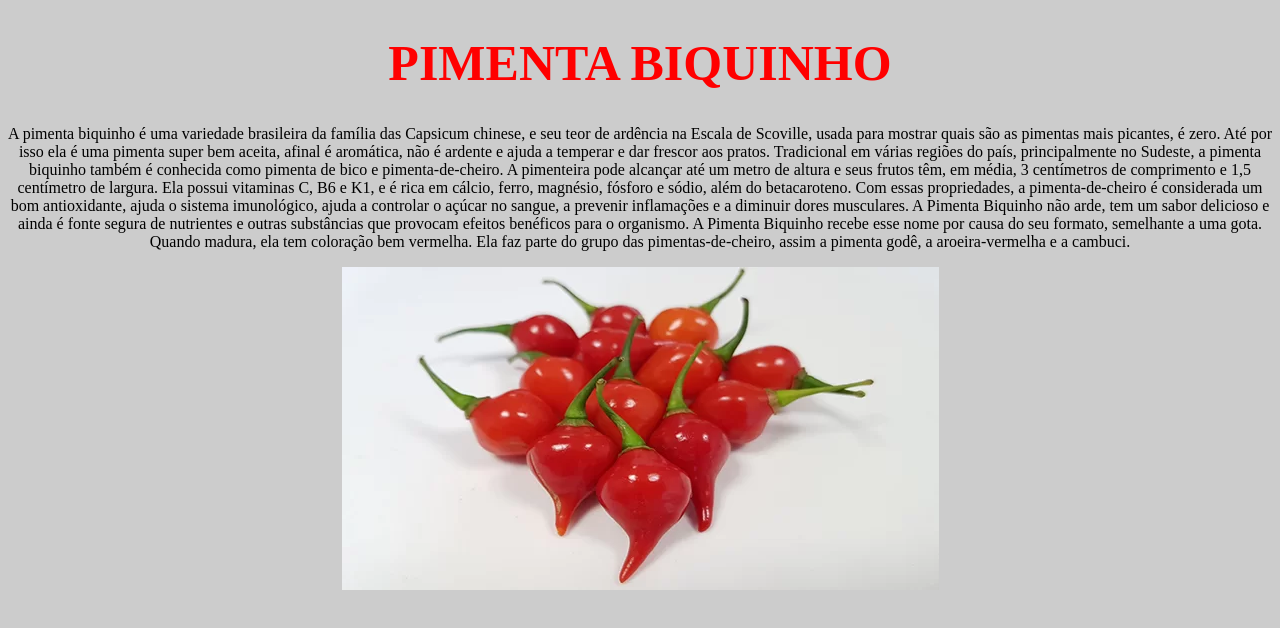
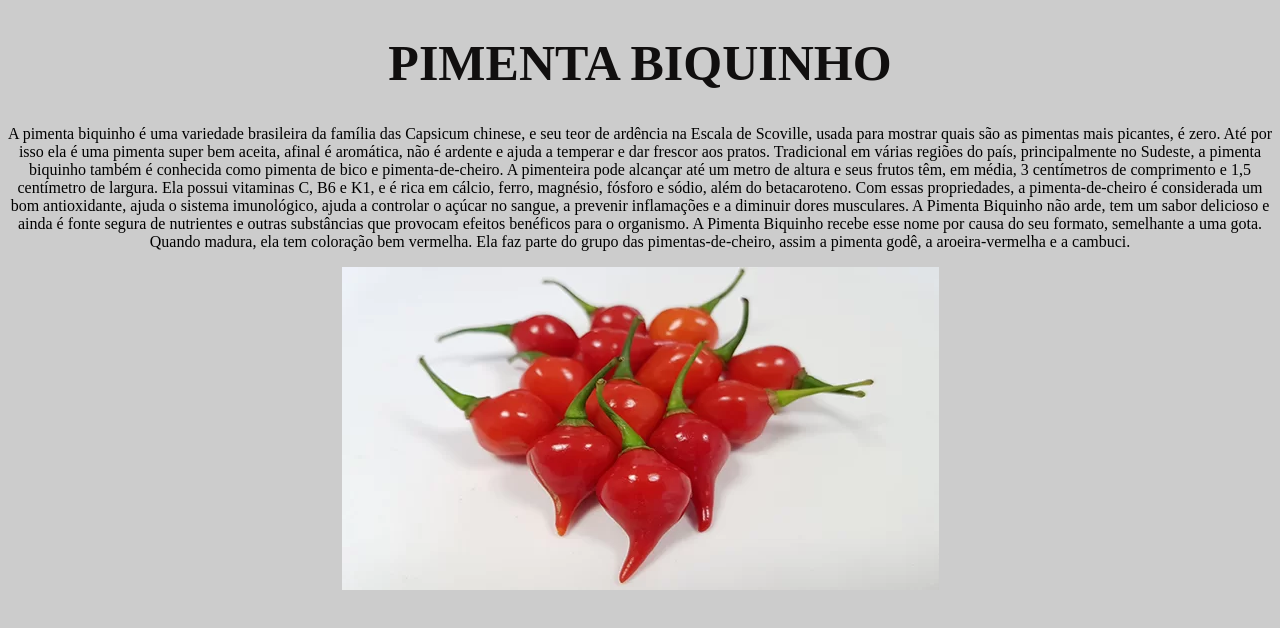
Before and after one commit to Paulohns11/site_2D, a plain HTML site: page index.html in a window 1280 px wide. Drawn offline with Linux system fonts and the light colour scheme.

Commit message:
paulolindo.

```diff
--- a/style.css
+++ b/style.css
@@ -3,7 +3,7 @@ body {
 }
 
 h1 {
-    color: #ff0000;
+    color: #110f0f;
     font-size: 50px;
     text-align: center;
     text-transform: uppercase;
```
